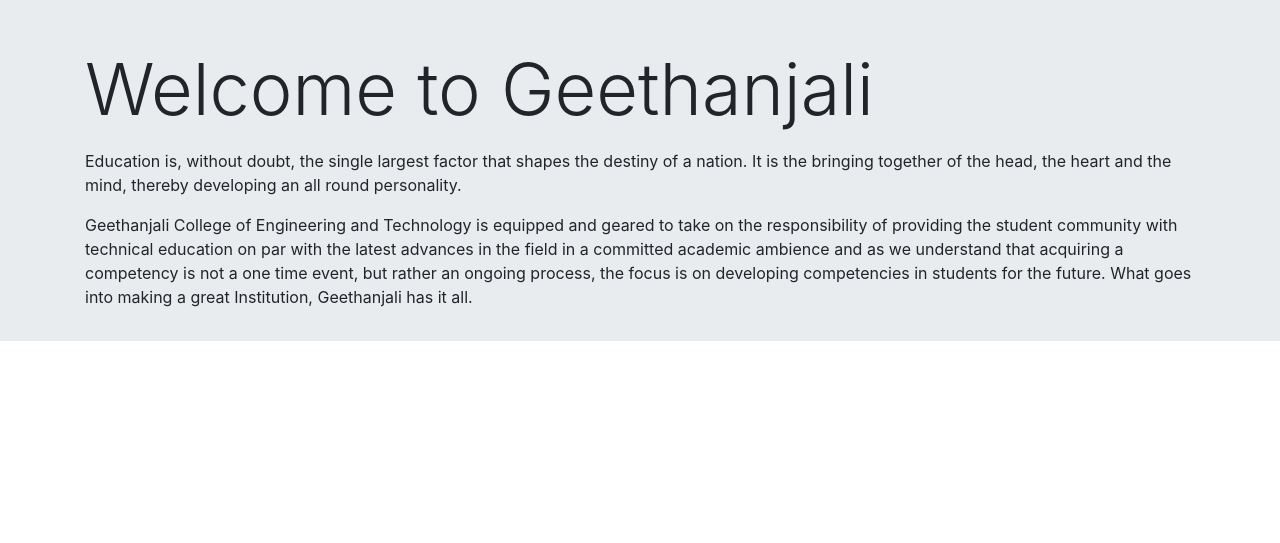
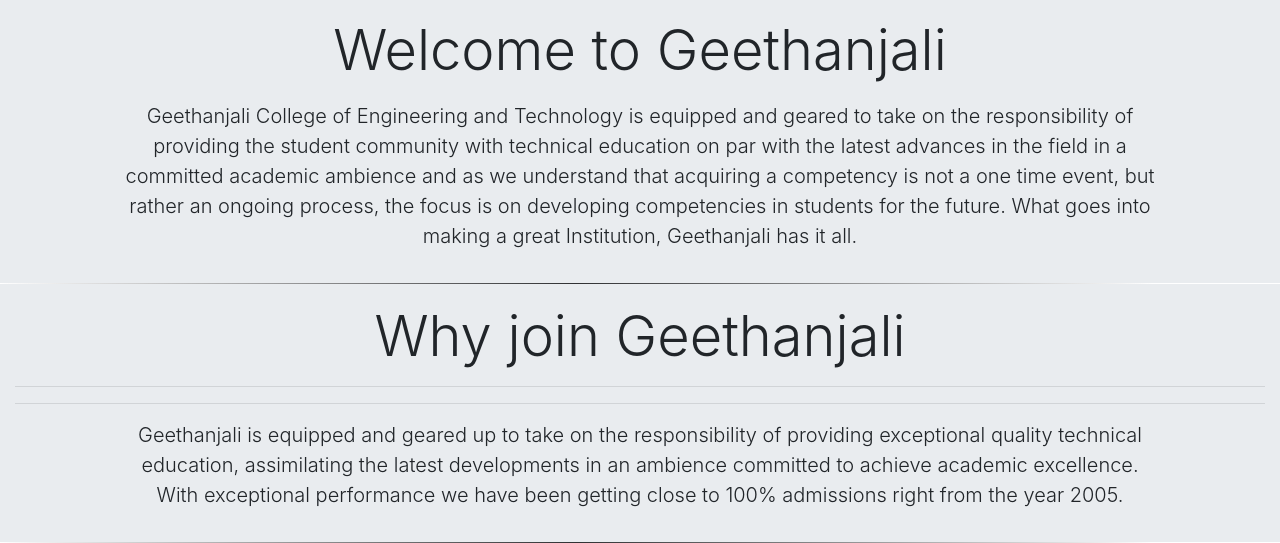
Before and after one commit to ksuryavardhanreddy/Project, a plain HTML site: page index.html in a window 1280 px wide. Shown: the part 719-1262 px from the top of the page. Before the commit the page ends 1060 px from the top, so only its background shows below. Drawn offline with nearby package versions, Linux system fonts and the light colour scheme; a script that the page names is missing.

Commit message:
Update index.html

```diff
--- a/index.html
+++ b/index.html
@@ -20,11 +20,11 @@
 
 	<!-- collapsabale-button -->
 	<button class="navbar-toggler btn-sm" data-toggle="collapse" data-target="#thetarget">
-		<svg class="bi bi-three-dots-vertical" width="1em" height="1em" viewBox="0 0 16 16" fill="currentColor" xmlns="http://www.w3.org/2000/svg">
+		<!-- <svg class="bi bi-three-dots-vertical" width="1em" height="1em" viewBox="0 0 16 16" fill="currentColor" xmlns="http://www.w3.org/2000/svg">
   			<path fill-rule="evenodd" d="M9.5 13a1.5 1.5 0 1 1-3 0 1.5 1.5 0 0 1 3 0zm0-5a1.5 1.5 0 1 1-3 0 1.5 1.5 0 0 1 3 0zm0-5a1.5 1.5 0 1 1-3 0 1.5 1.5 0 0 1 3 0z"/>
-		</svg>
+		</svg> -->
 		<!-- if ham button -->
-		<!-- <span class="navbar-toggler-icon"></span> -->
+		<span class="navbar-toggler-icon"></span>
 	</button>
 
 	<!-- navigation-links -->
@@ -133,17 +133,42 @@
 	</a>
 </div>
 </header>
-<!-- jumbotron -->
-<div class="jumbotron jumbotron-fluid">
-	<div class="container">
-		<h1 class="display-3">Welcome to Geethanjali</h1>
-		<p class="display-6">Education is, without doubt, the single largest factor that shapes the destiny of a nation. It is the bringing together of the head, the heart and the mind, thereby developing an all round personality.</p>
-		<p class="display-6">
-			Geethanjali College of Engineering and Technology is equipped and geared to take on the responsibility of providing the student community with technical education on par with the latest advances in the field in a committed academic ambience and as we understand that acquiring a competency is not a one time event, but rather an ongoing process, the focus is on developing competencies in students for the future. What goes into making a great Institution, Geethanjali has it all.
-		</p>
+
+<!-- welcome section -->
+<div class="container-fluid padding wel-sec">
+	<div class="row welcome text-center">
+		<div class="col-12">
+			<h1 class="display-4 welcome-head">Welcome to Geethanjali</h1>
+		</div>
+		<hr><hr>
+		<div class="col-lg-10 container-fluid">
+			<p class="lead">
+				Geethanjali College of Engineering and Technology is equipped and geared to take on the responsibility of providing the student community with technical education on par with the latest advances in the field in a committed academic ambience and as we understand that acquiring a competency is not a one time event, but rather an ongoing process, the focus is on developing competencies in students for the future. What goes into making a great Institution, Geethanjali has it all.
+			</p>
+		</div>
 	</div>
 </div>
+<!-- horizontal fading line divider -->
+<div class="divide divide-trans"></div>
 
+<div class="container-fluid padding wel-sec">
+	<div class="row welcome text-center">
+		<div class="col-12">
+			<h1 class="display-4 welcome-head">
+				Why join Geethanjali
+			</h1>
+			<hr><hr>
+			<div class="col-lg-10 container-fluid">
+				<p class="lead">
+					Geethanjali is equipped and geared up to take on the responsibility of providing exceptional quality technical education, assimilating the latest developments in an ambience committed to achieve academic excellence.
+					With exceptional performance we have been getting close to 100% admissions right from the year 2005.
+				</p>
+			</div>
+		</div>
+	</div>
+</div>
+<!-- horizontal fading line divider -->
+<div class="divide divide-trans"></div>
 <!-- jQuery (Bootstrap JS plugins depend on it) -->
   <script src="js/jquery-2.1.4.min.js"></script>
   <script src="js/bootstrap.min.js"></script>
```
